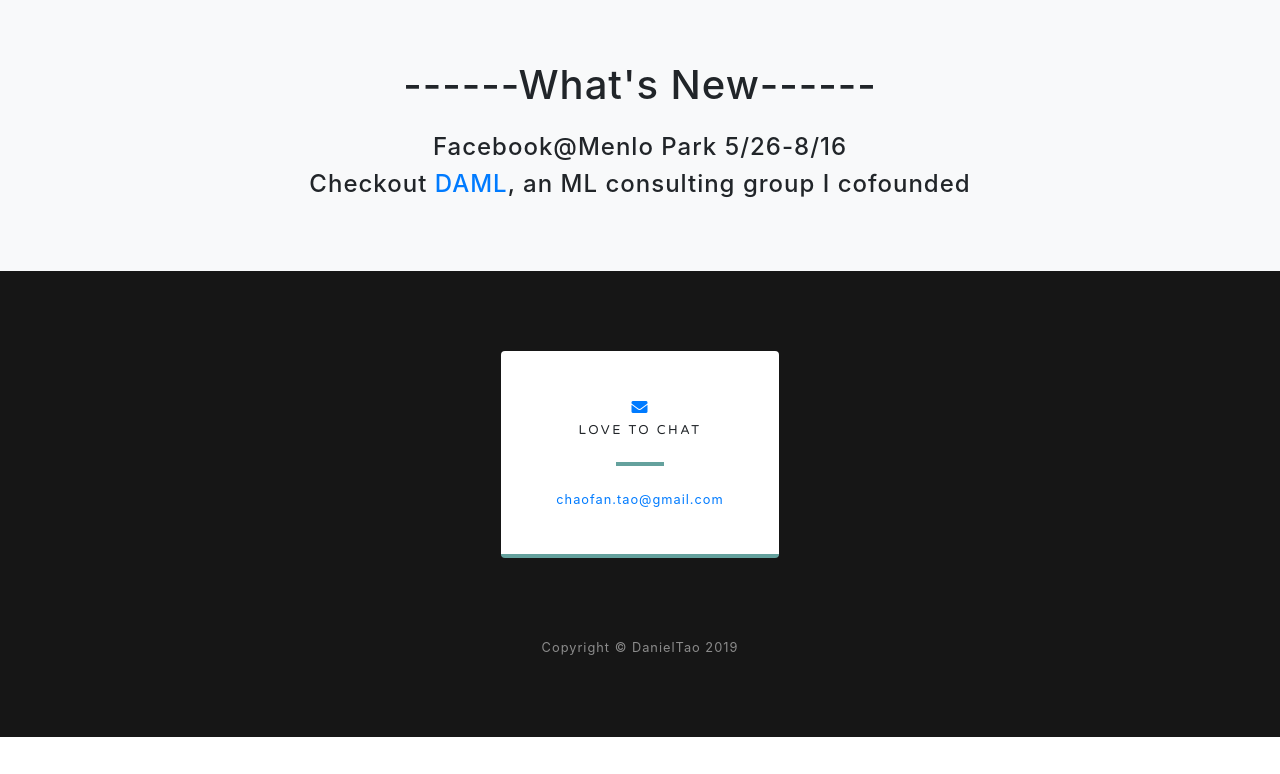
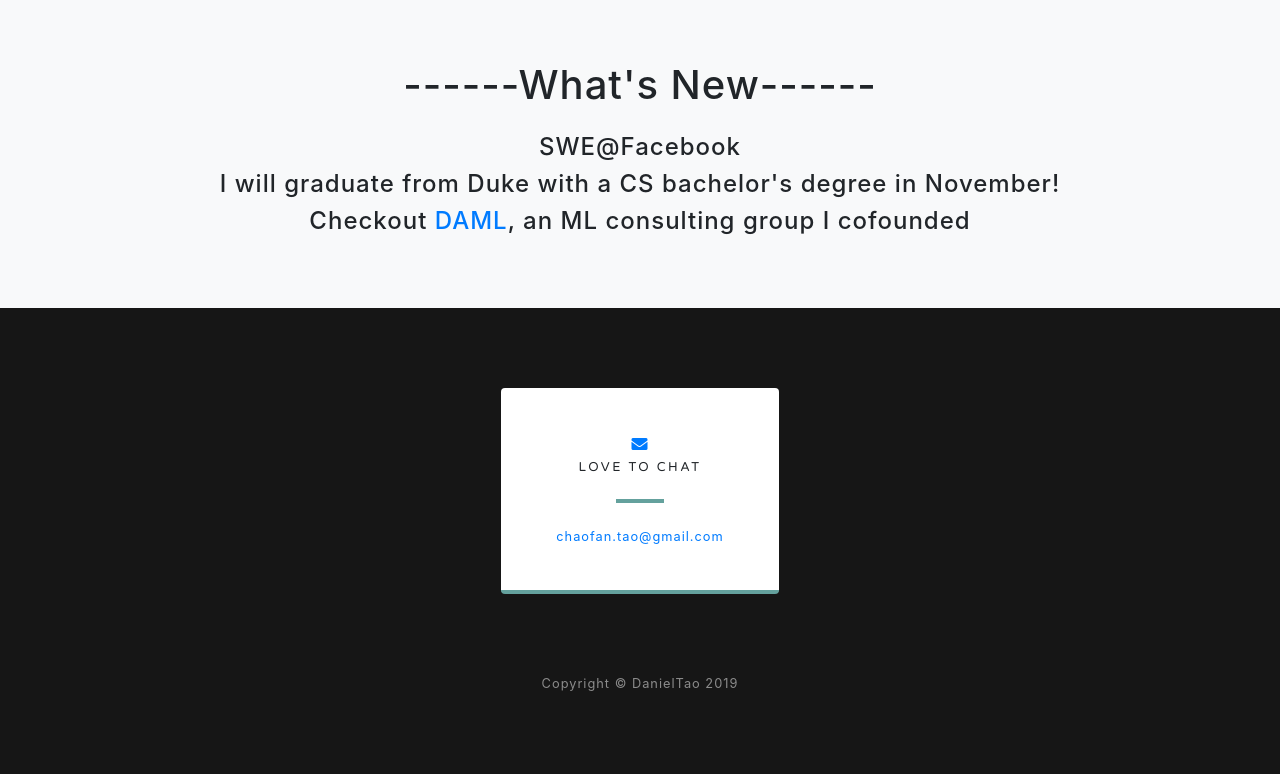
Before and after one commit to danieltao/danielWebsite, a website with bundled scripts: page index.html in a window 1280 px wide. Shown: the part 1129-1903 px from the top of the page. Before the commit the page ends 1866 px from the top, so only its background shows below. Built offline with nearby package versions, Linux system fonts and the light colour scheme.

Commit message:
Update index.html

```diff
--- a/index.html
+++ b/index.html
@@ -82,7 +82,8 @@
     <div class = "container">
       <div class="w-100 my-auto text-center justify-content-center no-gutters">
         <h1 class="mb-4"> ------What's New------ </h1>
-        <h4> Facebook@Menlo Park 5/26-8/16</h4>
+        <h4> SWE@Facebook </h4>
+        <h4> I will graduate from Duke with a CS bachelor's degree in November! </h4>
         <h4> Checkout <a href="https://www.dukeaml.com">DAML</a>, an ML consulting group I cofounded</h4>
       </div>
     </div>
```
